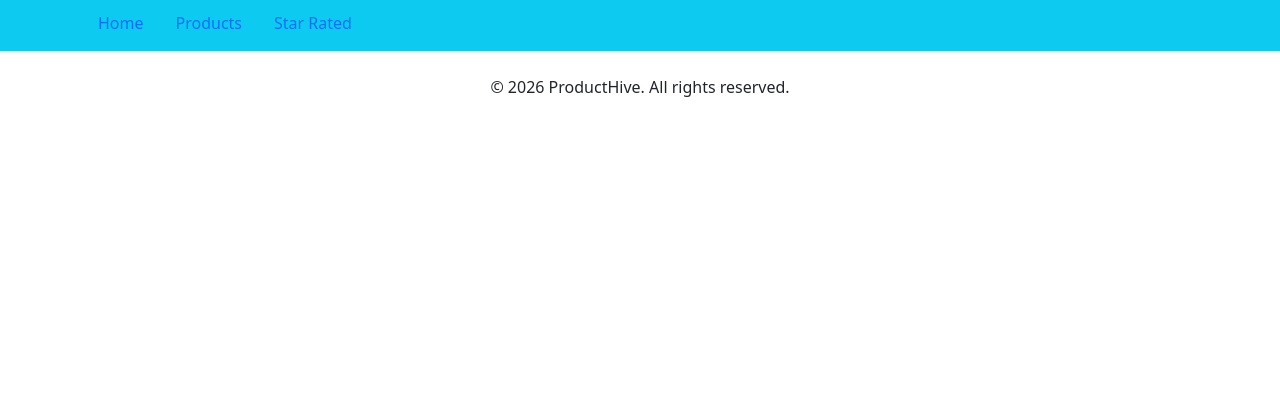
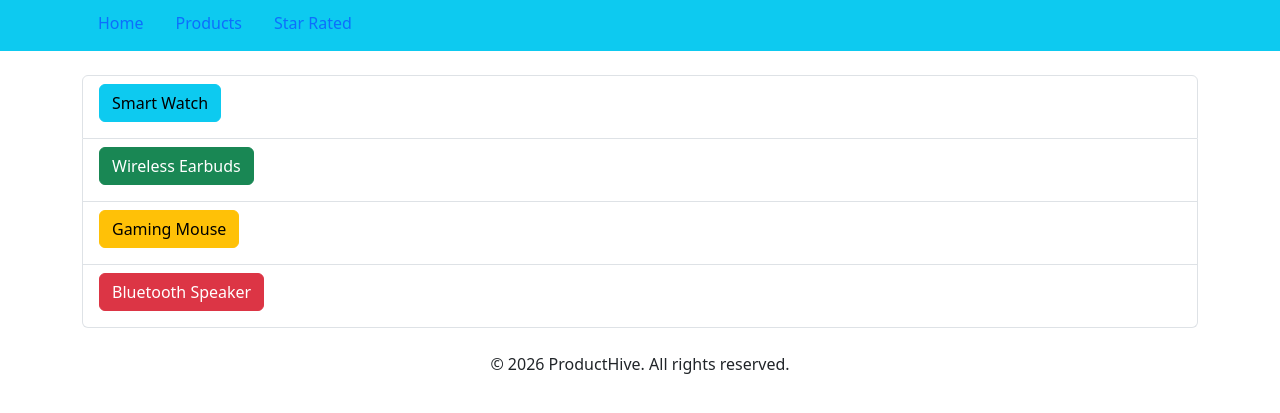
Before and after one commit to himank-03/Product-Hive, a website: page products.html in a window 1280 px wide. Shown: the part 61-474 px from the top of the page. Drawn offline with nearby package versions, Linux system fonts and the light colour scheme.

Commit message:
Updated products page

```diff
--- a/products.html
+++ b/products.html
@@ -19,6 +19,25 @@
       </nav>
     </div>
     </header>
+    <main class="container mt-4">
+        <section>
+          <ul class="list-group">
+            <li class="list-group-item">
+              <a class="btn btn-info h1" href="details.html?id=1">Smart Watch</a>
+            </li>
+            <li class="list-group-item">
+              <a class="btn btn-success h1" href="details.html?id=2">Wireless Earbuds</a>
+            </li>
+            <li class="list-group-item">
+              <a class="btn btn-warning h1" href="details.html?id=3">Gaming Mouse</a>
+            </li>
+            <li class="list-group-item">
+              <a class="btn btn-danger h1" href="details.html?id=4">Bluetooth Speaker</a>
+            </li>
+          </ul>
+        </section>
+      </main>
+
 
     <footer class="text-center mt-4">
         <p>
```
